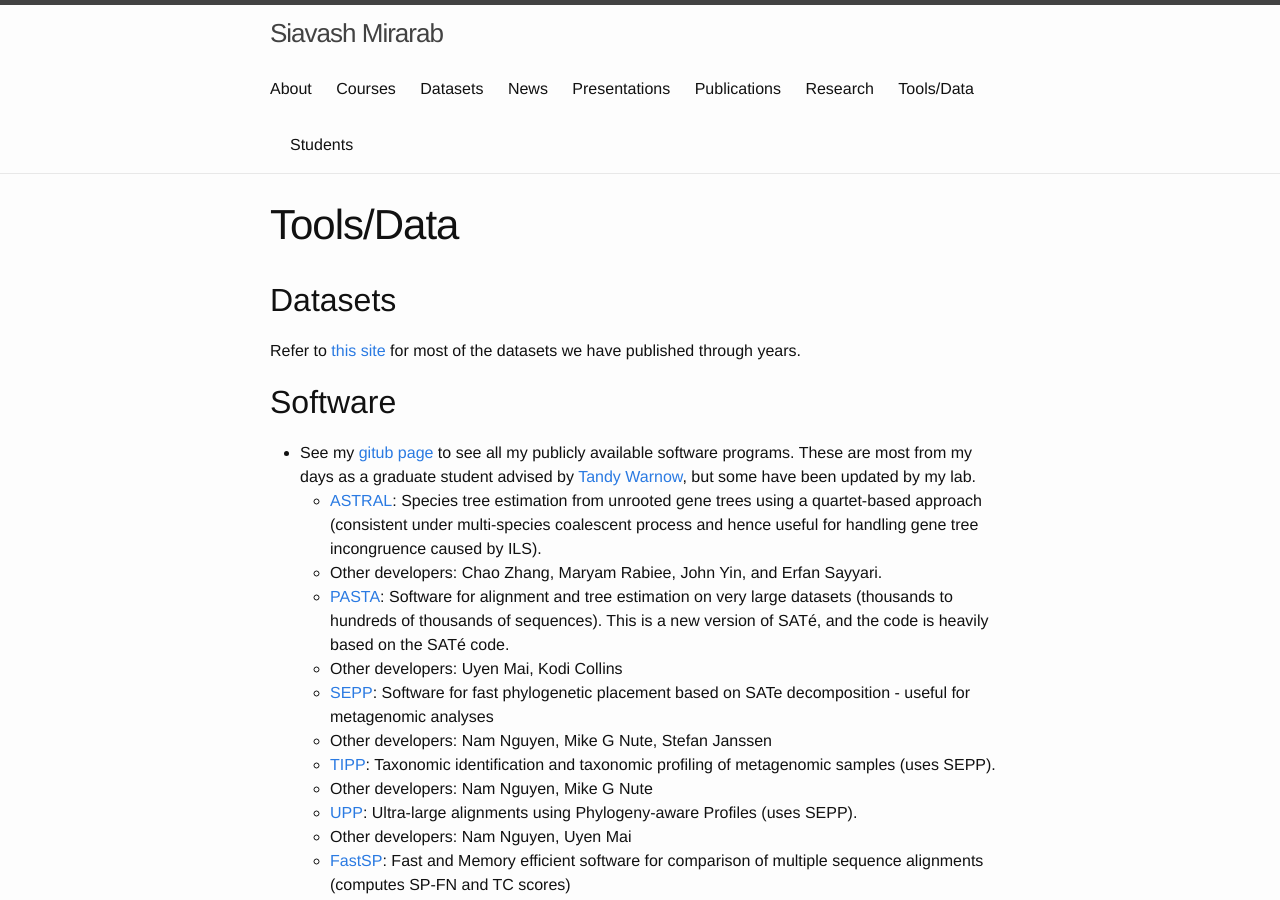
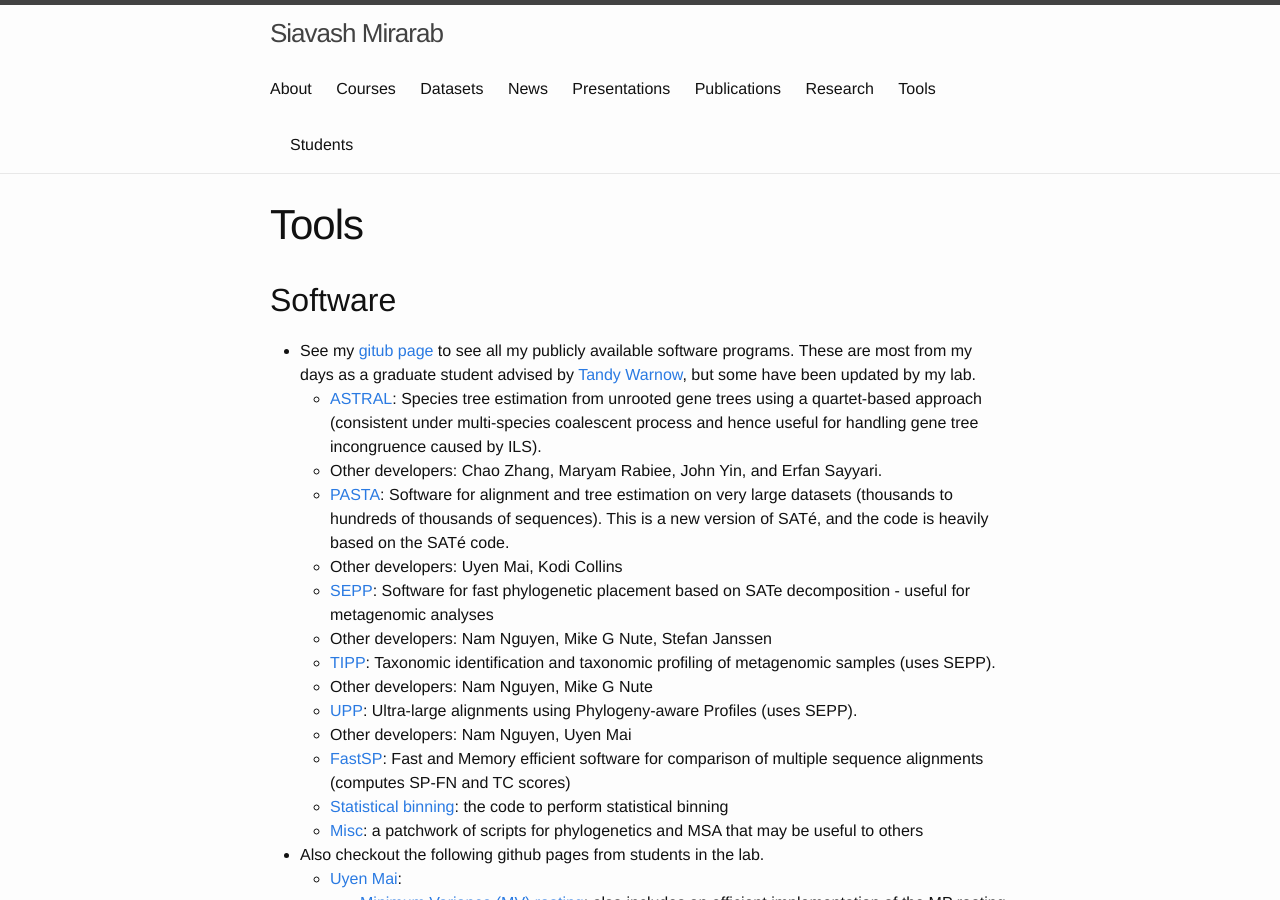
Before and after one commit to smirarab/website, a Jekyll site: the page built from software.md, in a window 1280 px wide and 900 px high. Built offline with Jekyll 4.4.1, drawn with Linux system fonts in a browser that asks for light colours.

Commit message:
update software

```diff
--- a/software.md
+++ b/software.md
@@ -1,11 +1,7 @@
 ---
 layout: page
-title: Tools/Data
+title: Tools
 ---
-## Datasets
-
-Refer to [this site](https://sites.google.com/eng.ucsd.edu/datasets/home) for most of the datasets we have published through years.
-
 ## Software
 
 * See my [gitub page](https://github.com/smirarab) to see all my publicly available software programs.
@@ -65,5 +61,5 @@
     * [Ali Osman Berk Şapcı](https://github.com/bo1929)
         * [CONSULT-II](https://github.com/bo1929/CONSULT-II)
         * [KRANK](https://github.com/bo1929/KRANK)
-    * [Yasamin Tabatabee]()
+    * [Yasamin Tabatabee](https://github.com/ytabatabaee)
         * [CASTLES](https://github.com/ytabatabaee/CASTLES)
```
